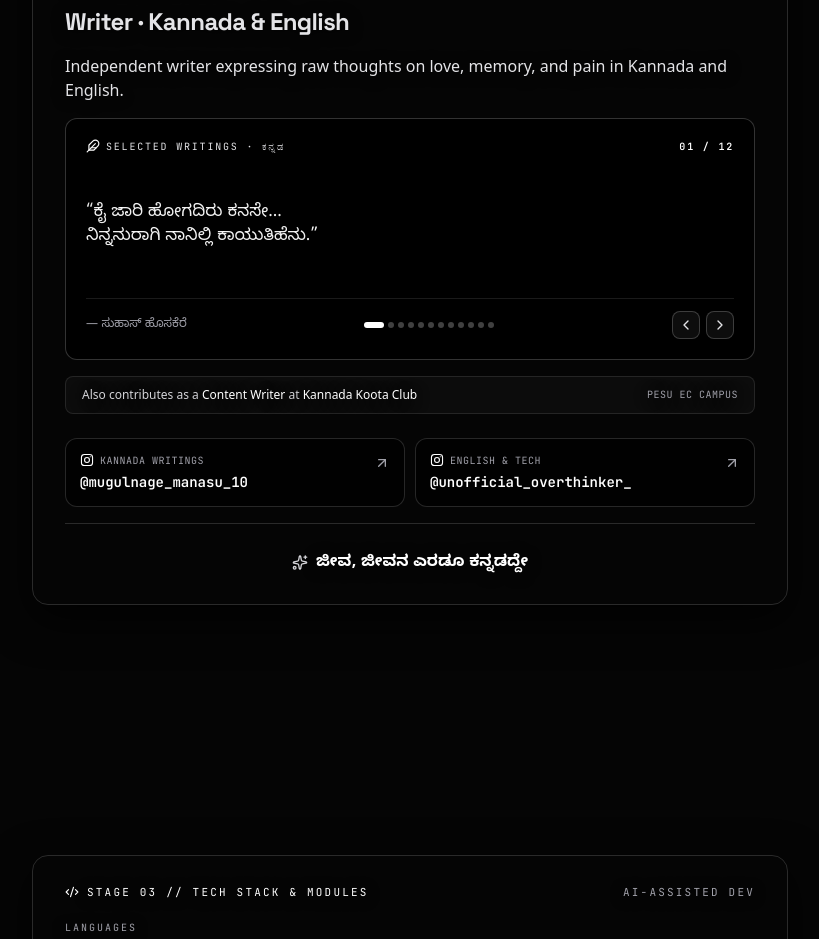
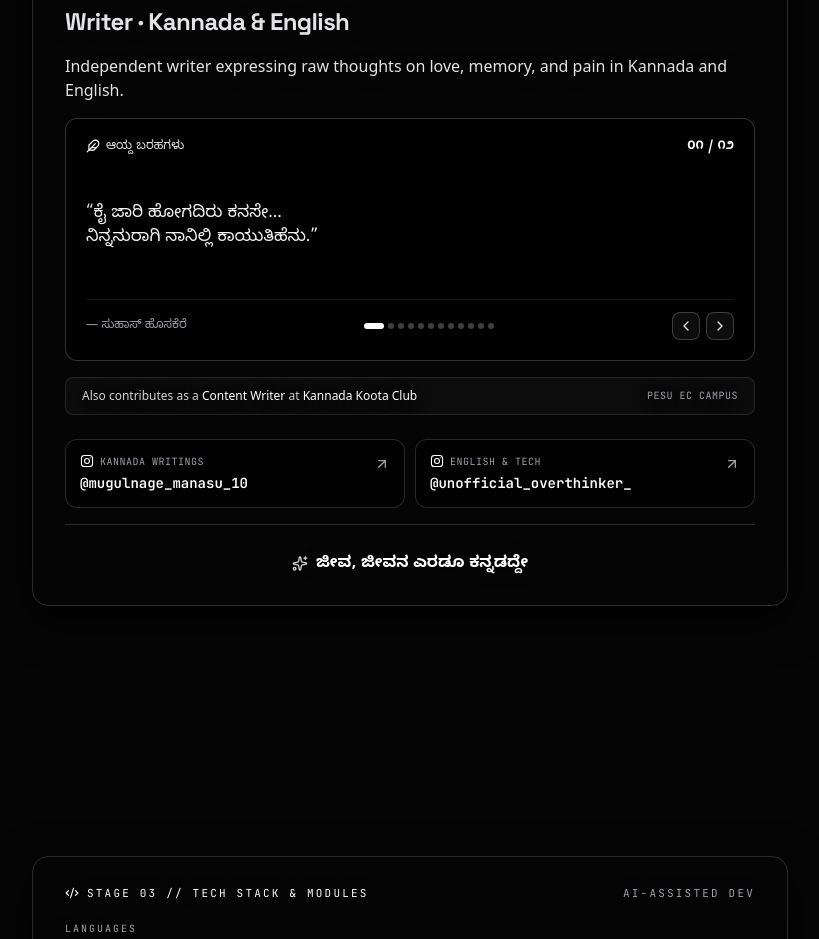
Before and after one commit to suhas-hoskere/portfolio, a React (Vite) app: page / in a window 1280 px wide. Shown: the part 2380-3319 px from the top of the page, without its empty margins (48-867 px from the left). Built offline with nearby package versions, Linux system fonts and the light colour scheme.

Commit message:
Translate entire Kannada writings card box into pure Kannada with Kannada numerals

```diff
--- a/src/components/FlightMissionOverlays.tsx
+++ b/src/components/FlightMissionOverlays.tsx
@@ -18,6 +18,12 @@ import {
 import { GithubIcon, LinkedinIcon, InstagramIcon } from './Icons';
 import { cosmicAudio } from './AudioEngine';
 import { KANNADA_WRITINGS, PROJECTS, SKILL_GROUPS, type ProjectData } from '../data/portfolioData';
+
+const KANNADA_DIGITS = ['೦', '೧', '೨', '೩', '೪', '೫', '೬', '೭', '೮', '೯'] as const;
+const toKannadaNumber = (n: number) =>
+  String(n)
+    .padStart(2, '0')
+    .replace(/\d/g, (d) => KANNADA_DIGITS[Number(d)]);
 
 interface FlightMissionOverlaysProps {
   onLaunch: () => void;
@@ -259,16 +265,16 @@ export const FlightMissionOverlays: React.FC<FlightMissionOverlaysProps> = React
                   and English.
                 </p>
 
-                {/* Card-by-Card Kannada Writings Deck */}
+                {/* Card-by-Card Kannada Writings Deck (100% Kannada) */}
                 <div className="rounded-xl bg-black/85 border border-white/20 p-4 sm:p-5 space-y-3.5">
-                  <div className="flex items-center justify-between gap-2 text-[10px] font-mono text-zinc-400 uppercase tracking-[0.18em]">
-                    <span className="inline-flex items-center gap-1.5 text-zinc-200">
-                      <Feather className="w-3.5 h-3.5 text-white shrink-0" />
-                      <span>SELECTED WRITINGS · ಕನ್ನಡ</span>
+                  <div className="flex items-center justify-between gap-2 text-xs font-kannada text-zinc-400">
+                    <span className="inline-flex items-center gap-1.5 text-zinc-200 font-medium">
+                      <Feather className="w-3.5 h-3.5 text-white shrink-0 -translate-y-[1px]" />
+                      <span>ಆಯ್ದ ಬರಹಗಳು</span>
                     </span>
                     <span className="tabular-nums text-white font-semibold">
-                      {String(activeQuoteIndex + 1).padStart(2, '0')} /{' '}
-                      {String(KANNADA_WRITINGS.length).padStart(2, '0')}
+                      {toKannadaNumber(activeQuoteIndex + 1)} /{' '}
+                      {toKannadaNumber(KANNADA_WRITINGS.length)}
                     </span>
                   </div>
 
@@ -319,8 +325,8 @@ export const FlightMissionOverlays: React.FC<FlightMissionOverlaysProps> = React
                       <button
                         type="button"
                         onClick={showPrevQuote}
-                        aria-label="Previous writing"
-                        title="Previous writing"
+                        aria-label="ಹಿಂದಿನ ಬರಹ"
+                        title="ಹಿಂದಿನ ಬರಹ"
                         className="w-7 h-7 rounded-lg bg-white/5 hover:bg-white hover:text-black border border-white/20 text-zinc-200 flex items-center justify-center transition-colors cursor-pointer"
                       >
                         <ChevronLeft className="w-4 h-4" />
@@ -328,8 +334,8 @@ export const FlightMissionOverlays: React.FC<FlightMissionOverlaysProps> = React
                       <button
                         type="button"
                         onClick={showNextQuote}
-                        aria-label="Next writing"
-                        title="Next writing"
+                        aria-label="ಮುಂದಿನ ಬರಹ"
+                        title="ಮುಂದಿನ ಬರಹ"
                         className="w-7 h-7 rounded-lg bg-white/5 hover:bg-white hover:text-black border border-white/20 text-zinc-200 flex items-center justify-center transition-colors cursor-pointer"
                       >
                         <ChevronRight className="w-4 h-4" />
```
